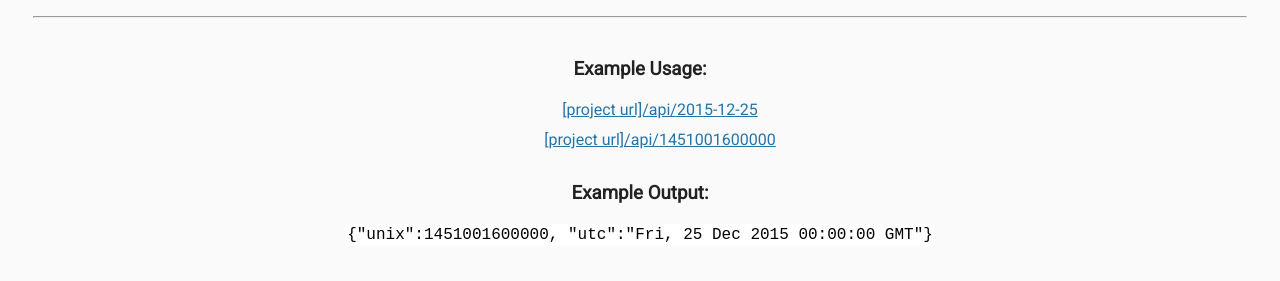
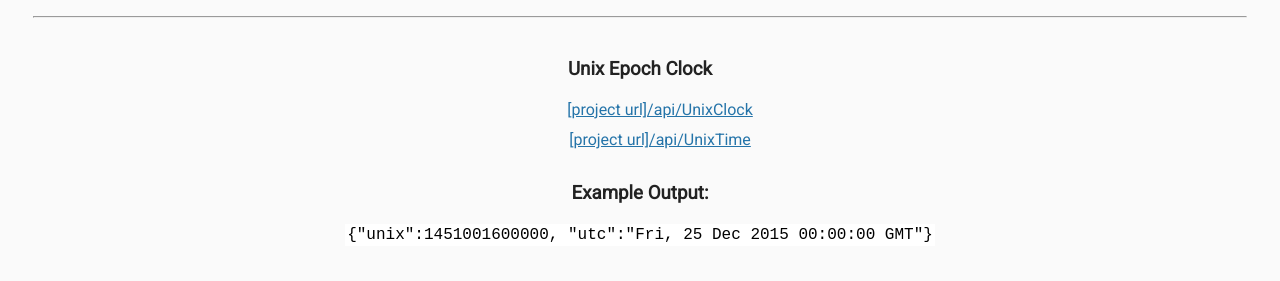
Before and after one commit to Carolina943/Timestamp-Microservice, a website: page public/index.html in a window 1280 px wide. Shown: the part 53-334 px from the top of the page. Drawn offline with Linux system fonts and the light colour scheme.

Commit message:
modified file

```diff
--- a/public/index.html
+++ b/public/index.html
@@ -12,10 +12,10 @@
     <h1>Timestamp Microservice</h1>
     <hr>
     <div class="container">
-    <h3>Example Usage:</h3>
+    <h3>Unix Epoch Clock</h3>
     <ul>
-        <li><a href="api/2015-12-25">[project url]/api/2015-12-25</a></li>
-        <li><a href="api/1451001600000">[project url]/api/1451001600000</a></li>
+        <li><a href="api/UnixClock">[project url]/api/UnixClock</a></li>
+        <li><a href="api/UnixTime">[project url]/api/UnixTime</a></li>
     </ul>
     <h3>Example Output:</h3>
     <p>
```
Also changed, not shown: app.js (+12 -3 lines).
